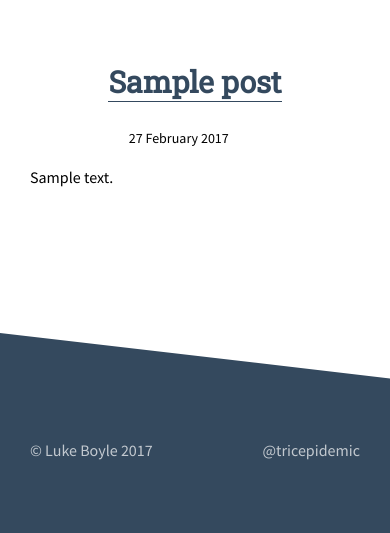
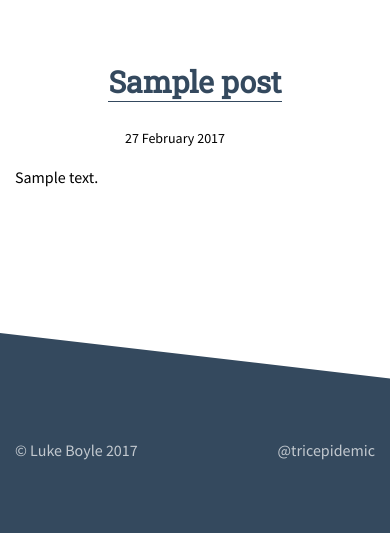
Before and after one commit to 3stacks/lukeboyle.com, a WordPress theme: template web/app/themes/lukeboyle/home.php in a window 390 px wide. Shown: the part 311-844 px from the top of the page. Run offline with PHP 8.4 and a stand-in for WordPress, Linux system fonts and the light colour scheme; the site name, menu and one post (Sample post) are stand-ins, and other content is empty; style sheets or scripts are compiled from the project's sources; some libraries are stand-ins or nearby versions.

Commit message:
refactor: make the gutter for max width container smaller on mobile

```diff
--- a/web/app/themes/lukeboyle/src/sass/helpers/_utilities.scss
+++ b/web/app/themes/lukeboyle/src/sass/helpers/_utilities.scss
@@ -1,3 +1,6 @@
+@import "../settings/widths";
+@import "../vendor/breakpoint";
+
 .screen-reader-text {
 	position: absolute !important;
 	clip: rect(1px, 1px, 1px, 1px);
@@ -5,8 +8,12 @@
 
 .max-width-container {
 	max-width: 1000px;
-	padding: 0 30px;
+	padding: 0 15px;
 	margin: 0 auto;
+
+	@include breakpoint($m) {
+		padding: 0 30px;
+	}
 }
 
 .disclaimer-block {
```
